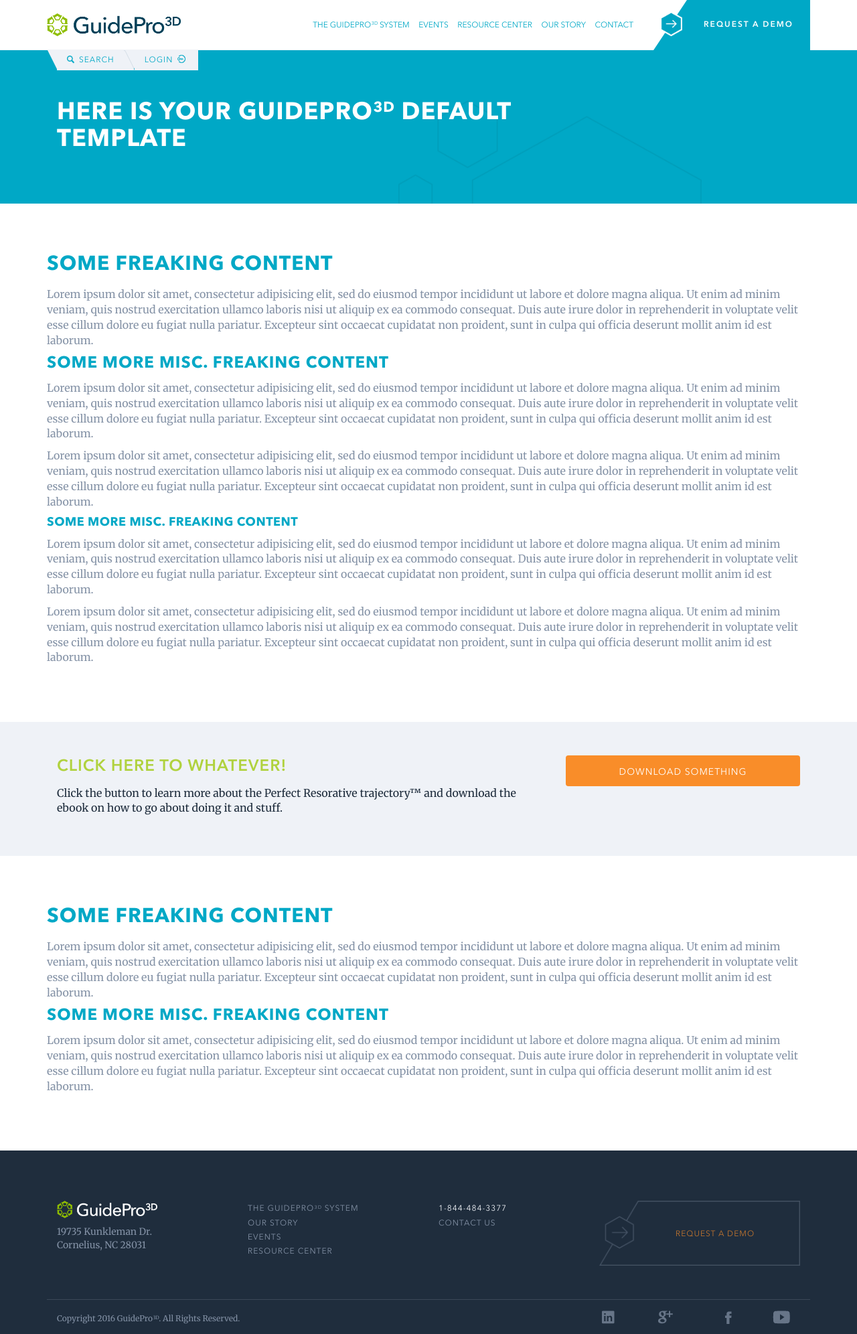
After one commit to alexdaniels11/guidepro3d-website, a PHP site: page /default.php in a window 1280 px wide. The commit adds this page. Shown: the whole page at 67% size. Run offline with PHP 8.4, Linux system fonts and the light colour scheme; some libraries are stand-ins or nearby versions.

Commit message:
default.php

```diff
--- a/css/main.css
+++ b/css/main.css
@@ -843,6 +854,70 @@ TWO COLUMN PAGE
     .two-col-callout p img {
       width: 50px;
       margin-right: 15px; }
+
+/*======================================================================================================================
+
+
+Default Page Template
+
+
+======================================================================================================================*/
+.default-page-hero {
+  margin-top: 75px;
+  background-color: #00a8c6; }
+  .default-page-hero .default-page-hero-bg {
+    position: relative;
+    overflow: hidden;
+    background-image: url(../img/hero-bg.png);
+    background-repeat: no-repeat;
+    background-position: 70% 75px;
+    background-size: 600px;
+    background-attachment: fixed; }
+    .default-page-hero .default-page-hero-bg h1 {
+      padding: 75px 0;
+      margin-bottom: 0;
+      color: #fff;
+      max-width: 850px; }
+    .default-page-hero .default-page-hero-bg h2, .default-page-hero .default-page-hero-bg h3, .default-page-hero .default-page-hero-bg h4, .default-page-hero .default-page-hero-bg h5, .default-page-hero .default-page-hero-bg h6, .default-page-hero .default-page-hero-bg p {
+      color: #fff; }
+
+.default-page-content {
+  padding: 75px 0; }
+
+.default-page-cta {
+  background-color: #EFF2F7;
+  padding: 50px 0; }
+  .default-page-cta .lead-text p {
+    font-family: 'Avenir Next LT Pro Demi', sans-serif;
+    color: #b0d23e;
+    text-transform: uppercase;
+    letter-spacing: 1px;
+    font-size: 24px; }
+  .default-page-cta p {
+    color: #1F2D3D; }
+  .default-page-cta .default-page-cta-btn a {
+    font-family: 'Avenir Next LT Pro Regular', sans-serif;
+    display: block;
+    text-align: center;
+    width: 100%;
+    letter-spacing: 1px;
+    text-transform: uppercase;
+    background-color: #F98D29;
+    color: #fff;
+    padding: 15px 0 11px;
+    text-decoration: none;
+    -webkit-border-radius: 4px;
+    -moz-border-radius: 4px;
+    -ms-border-radius: 4px;
+    -o-border-radius: 4px;
+    border-radius: 4px;
+    -webkit-transition: 0.15s;
+    -moz-transition: 0.15s;
+    -ms-transition: 0.15s;
+    -o-transition: 0.15s;
+    transition: 0.15s; }
+    .default-page-cta .default-page-cta-btn a:hover {
+      background-color: #77BC1F; }
 
 /*======================================================================================================================
 
--- a/css/main.scss
+++ b/css/main.scss
@@ -957,6 +975,86 @@ TWO COLUMN PAGE
 			}
 		}
 	}
+
+/*======================================================================================================================
+
+
+Default Page Template
+
+
+======================================================================================================================*/
+
+	.default-page-hero {
+		margin-top: 75px;
+		background-color: $light-blue;
+
+		.default-page-hero-bg {
+			position: relative;
+			overflow: hidden;
+			background-image: url(../img/hero-bg.png);
+			background-repeat: no-repeat;
+			background-position: 70% 75px;
+			background-size: 600px;
+			background-attachment: fixed;
+
+
+			h1 {
+				padding: 75px 0;
+				margin-bottom: 0;
+				color: $white;
+				max-width: 850px;
+			}
+
+			h2, h3, h4, h5, h6, p {
+				color: $white
+			}
+		}
+	}
+
+	.default-page-content {
+		padding: 75px 0;
+
+	}
+
+	.default-page-cta {
+			background-color: $lighter-gray;
+			padding: 50px 0;
+
+			.lead-text {
+				p {
+					font-family: 'Avenir Next LT Pro Demi', sans-serif;
+					color: $light-green;
+					text-transform: uppercase;
+					letter-spacing: 1px;
+					font-size: 24px;
+				}
+			}
+
+			p {
+				color: $darker-gray;
+			}
+
+			.default-page-cta-btn {
+				a {
+					font-family: 'Avenir Next LT Pro Regular', sans-serif;
+					display: block;
+					text-align: center;
+					width: 100%;
+					letter-spacing: 1px;
+					text-transform: uppercase;
+					background-color: $orange;
+					color: $white;
+					padding: 15px 0 11px;
+					text-decoration: none;
+					@include border-radius(4px);
+					@include transition(.15s);
+
+					&:hover {
+						background-color: $green;
+					}
+				}
+			}
+		}
 
 /*======================================================================================================================
 
--- /dev/null
+++ b/default.php
@@ -0,0 +1,79 @@
+<?php include('elements/header.php'); ?>
+
+<div class="default-page-hero">
+	<div class="container">
+		<div class="default-page-hero-bg col-xs-12">
+			<h1>Here is your GuidePro<sup>3D</sup> default template</h1>
+		</div>
+	</div>
+</div>
+<div class="default-page-content">
+	<div class="container">
+		<h2>Some freaking content</h2>
+		<p>Lorem ipsum dolor sit amet, consectetur adipisicing elit, sed do eiusmod
+		tempor incididunt ut labore et dolore magna aliqua. Ut enim ad minim veniam,
+		quis nostrud exercitation ullamco laboris nisi ut aliquip ex ea commodo
+		consequat. Duis aute irure dolor in reprehenderit in voluptate velit esse
+		cillum dolore eu fugiat nulla pariatur. Excepteur sint occaecat cupidatat non
+		proident, sunt in culpa qui officia deserunt mollit anim id est laborum.</p>
+		<h3>Some more misc. freaking content</h3>
+		<p>Lorem ipsum dolor sit amet, consectetur adipisicing elit, sed do eiusmod
+		tempor incididunt ut labore et dolore magna aliqua. Ut enim ad minim veniam,
+		quis nostrud exercitation ullamco laboris nisi ut aliquip ex ea commodo
+		consequat. Duis aute irure dolor in reprehenderit in voluptate velit esse
+		cillum dolore eu fugiat nulla pariatur. Excepteur sint occaecat cupidatat non
+		proident, sunt in culpa qui officia deserunt mollit anim id est laborum.</p>
+		<p>Lorem ipsum dolor sit amet, consectetur adipisicing elit, sed do eiusmod
+		tempor incididunt ut labore et dolore magna aliqua. Ut enim ad minim veniam,
+		quis nostrud exercitation ullamco laboris nisi ut aliquip ex ea commodo
+		consequat. Duis aute irure dolor in reprehenderit in voluptate velit esse
+		cillum dolore eu fugiat nulla pariatur. Excepteur sint occaecat cupidatat non
+		proident, sunt in culpa qui officia deserunt mollit anim id est laborum.</p>
+		<h4>Some more misc. freaking content</h4>
+		<p>Lorem ipsum dolor sit amet, consectetur adipisicing elit, sed do eiusmod
+		tempor incididunt ut labore et dolore magna aliqua. Ut enim ad minim veniam,
+		quis nostrud exercitation ullamco laboris nisi ut aliquip ex ea commodo
+		consequat. Duis aute irure dolor in reprehenderit in voluptate velit esse
+		cillum dolore eu fugiat nulla pariatur. Excepteur sint occaecat cupidatat non
+		proident, sunt in culpa qui officia deserunt mollit anim id est laborum.</p>
+		<p>Lorem ipsum dolor sit amet, consectetur adipisicing elit, sed do eiusmod
+		tempor incididunt ut labore et dolore magna aliqua. Ut enim ad minim veniam,
+		quis nostrud exercitation ullamco laboris nisi ut aliquip ex ea commodo
+		consequat. Duis aute irure dolor in reprehenderit in voluptate velit esse
+		cillum dolore eu fugiat nulla pariatur. Excepteur sint occaecat cupidatat non
+		proident, sunt in culpa qui officia deserunt mollit anim id est laborum.</p>
+	</div>
+</div>
+<div class="default-page-cta">
+	<div class="container">
+		<div class="col-sm-8">
+			<div class="lead-text">
+				<p>Click here to whatever!</p>
+			</div>
+			<p>Click the button to learn more about the Perfect Resorative trajectory&trade; and download the ebook on how to go about doing it and stuff.</p>
+		</div>
+		<div class="col-sm-4 default-page-cta-btn">
+			<a href="#">download something</a>
+		</div>
+	</div>
+</div>
+<div class="default-page-content">
+	<div class="container">
+		<h2>Some freaking content</h2>
+		<p>Lorem ipsum dolor sit amet, consectetur adipisicing elit, sed do eiusmod
+		tempor incididunt ut labore et dolore magna aliqua. Ut enim ad minim veniam,
+		quis nostrud exercitation ullamco laboris nisi ut aliquip ex ea commodo
+		consequat. Duis aute irure dolor in reprehenderit in voluptate velit esse
+		cillum dolore eu fugiat nulla pariatur. Excepteur sint occaecat cupidatat non
+		proident, sunt in culpa qui officia deserunt mollit anim id est laborum.</p>
+		<h3>Some more misc. freaking content</h3>
+		<p>Lorem ipsum dolor sit amet, consectetur adipisicing elit, sed do eiusmod
+		tempor incididunt ut labore et dolore magna aliqua. Ut enim ad minim veniam,
+		quis nostrud exercitation ullamco laboris nisi ut aliquip ex ea commodo
+		consequat. Duis aute irure dolor in reprehenderit in voluptate velit esse
+		cillum dolore eu fugiat nulla pariatur. Excepteur sint occaecat cupidatat non
+		proident, sunt in culpa qui officia deserunt mollit anim id est laborum.</p>
+	</div>
+</div>
+
+<?php include('elements/footer.php'); ?>
--- a/js/main.js
+++ b/js/main.js
@@ -8,6 +8,40 @@ $(window).scroll(function() {
     } else {
         $(".fixed-header").removeClass("scrolling");
     }
+});
+
+// Event List Selector
+
+$(document).ready(function(){
+
+    $('#seminar').change(function(){
+        if(this.checked)
+            $('.seminar').fadeIn('fast');
+        else
+            $('.seminar').fadeOut('fast');
+    });
+
+    $('#webinar').change(function(){
+        if(this.checked)
+            $('.webinar').fadeIn('fast');
+        else
+            $('.webinar').fadeOut('fast');
+    });
+
+    $('#tradeshow').change(function(){
+        if(this.checked)
+            $('.tradeshow').fadeIn('fast');
+        else
+            $('.tradeshow').fadeOut('fast');
+    });
+
+    $('#studygroup').change(function(){
+        if(this.checked)
+            $('.studygroup').fadeIn('fast');
+        else
+            $('.studygroup').fadeOut('fast');
+    });
+
 });
 
 // Mobile Menu
```
Also changed, not shown: other parts of css/main.css (+41 -30 lines), other parts of css/main.scss (+72 -54 lines), list.php (+15 -13 lines).
